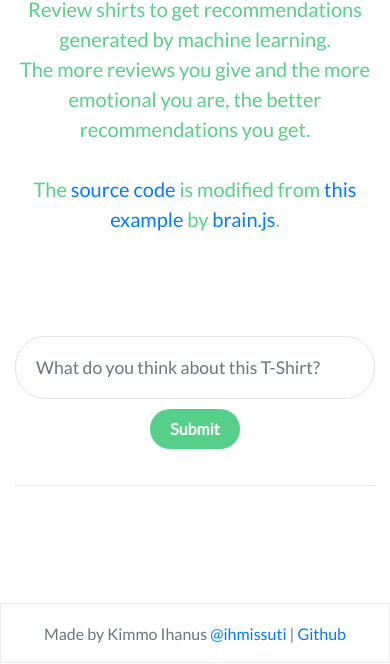
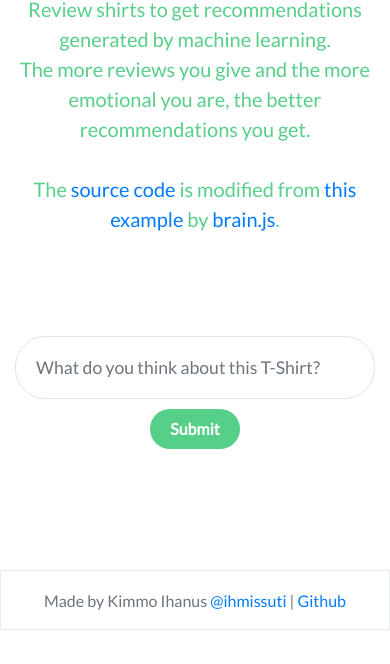
Before and after one commit to ihmissuti/sentiment-recommendation-engige, a website: page public/index.html in a window 390 px wide. Shown: the part 190-854 px from the top of the page. Drawn offline with nearby package versions, Linux system fonts and the light colour scheme; no server answers; a script that the page names is missing.

Commit message:
css stylings

```diff
--- a/public/css/styles.css
+++ b/public/css/styles.css
@@ -46,20 +46,8 @@ form {
     min-height: 100px;
 }
 
-/*.suggestBox {*/
-/*    display: block;*/
-/*    padding-top: 7px;*/
-/*    min-height: 100px;*/
-/*}*/
 .suggestBox {
-    /*border-color: #e9ecef;*/
 
-    /*border-left: none;*/
-    /*border: 1px solid #e9ecef;*/
-    /*padding: 20px;*/
-    /*line-height: 1.8;*/
-    /*margin-bottom: 1rem;*/
-    /*font-size: 1.1rem;*/
 
     border: 0;
     border-radius: 0.1875rem;
@@ -71,27 +59,6 @@ form {
     margin-bottom: 20px;
     box-shadow: 0px 5px 25px 0px rgba(0, 0, 0, 0.2);
 }
-
-/*.btn {*/
-/*    display: inline-block;*/
-/*    border-radius: 30px !important;*/
-/*    background-color: #FFF;*/
-/*    font-weight: 400;*/
-/*    text-align: center;*/
-/*    margin-top: 10px;*/
-/*    white-space: nowrap;*/
-/*    vertical-align: middle;*/
-/*    -webkit-user-select: none;*/
-/*    -moz-user-select: none;*/
-/*    -ms-user-select: none;*/
-/*    user-select: none;*/
-/*    border: 1px solid #b5b3b1;*/
-/*    padding: .375rem .75rem;*/
-/*    font-size: 1rem;*/
-/*    line-height: 1.5;*/
-/*    border-radius: .25rem;*/
-/*    transition: color .15s ease-in-out,background-color .15s ease-in-out,border-color .15s ease-in-out,box-shadow .15s ease-in-out;*/
-/*}*/
 
 .btn {
   margin-top: 10px;
@@ -125,10 +92,6 @@ form {
     transition: color 0.3s ease-in-out, border-color 0.3s ease-in-out, background-color 0.3s ease-in-out;
     -webkit-box-shadow: none;
     box-shadow: none;
-}
-
-hr {
-  display: none;
 }
 
 .jumbo {
@@ -180,7 +143,4 @@ hr {
     margin-top: 80px;
   }
 
-  hr {
-    display: block;
-  }
 }
--- a/public/index.html
+++ b/public/index.html
@@ -158,7 +158,7 @@
 		    </div>
 		   	<div id="result1" class="class2">
 			</div>
-		<hr>
+
 	    </div>
 	  	<div id="suggestionBox1" class="col-sm-6">
 	      	<div id="result2">
```
